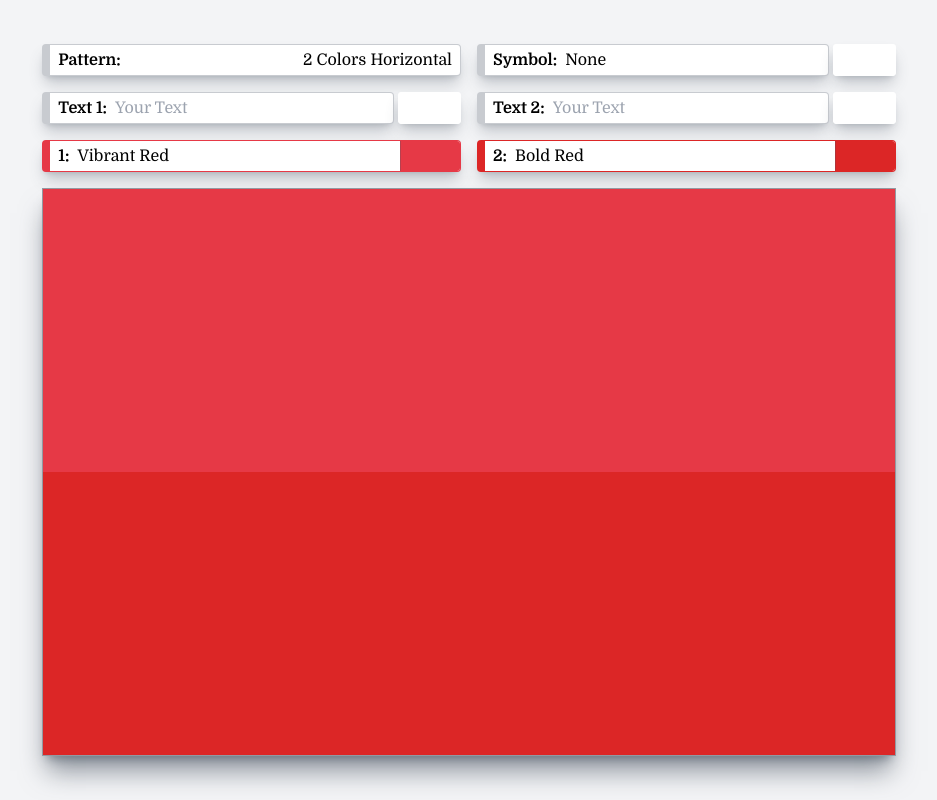
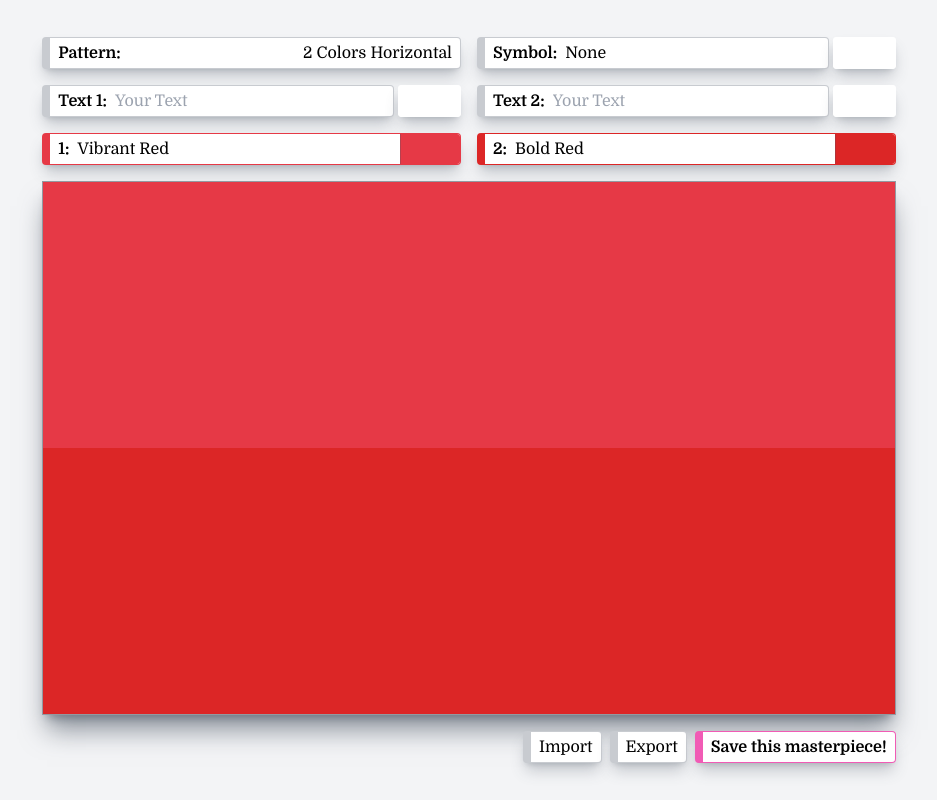
Before and after one commit to padaw/flagmaker, a Svelte app: page / in a window 1280 px wide. Shown: the whole page, without its empty margins (171-1108 px from the left). Built offline with nearby package versions, Linux system fonts and the light colour scheme; some icons are missing.

Commit message:
adds export/import feature, fixes more stuff

```diff
--- a/package.json
+++ b/package.json
@@ -23,5 +23,8 @@
         "typescript": "~5.7.2",
         "vite": "^6.2.0",
         "vite-plugin-singlefile": "^2.1.0"
+    },
+    "dependencies": {
+        "html2canvas": "^1.4.1"
     }
 }
--- a/src/App.svelte
+++ b/src/App.svelte
@@ -7,7 +7,14 @@
     import Flag from "./components/Flag.svelte";
     import FieldInput from "./components/FieldInput.svelte";
     import { colors, symbols, patterns } from "./definitions";
-    import { current, setModal, toggleFullScreen } from "./core.svelte";
+    import {
+        current,
+        exportDesignConfig,
+        exportDesignImage,
+        importDesignConfig,
+        setModal,
+        toggleFullScreen,
+    } from "./core.svelte";
     import ColorsModal from "./components/ColorsModal.svelte";
 
     let activeColorSlot = $state(-1);
@@ -43,7 +50,15 @@
     });
 </script>
 
-<div class="flex flex-col gap-4 w-full lg:w-5/6 xl:w-2/3 2xl:w-5/12 max-h-full">
+<div
+    id="splash"
+    class="fixed top-0 left-0 w-dvw h-dvh bg-gray-100 z-50 hidden"
+></div>
+
+<div
+    class="flex flex-col gap-4 w-full lg:w-5/6 xl:w-2/3 2xl:w-1/2 max-h-full"
+    class:fullscreen={current.inFullScreen}
+>
     <div class="grid grid-cols-2 gap-4">
         <FieldButton
             title="Pattern"
@@ -67,8 +82,8 @@
             <FieldButton
                 title="Symbol color"
                 style={`border: 0; width: max-content;`}
-                active={current.activeModal === "symbol-palette"}
-                onclick={() => setModal("symbol-palette")}
+                active={current.activeModal === "symbol-colors"}
+                onclick={() => setModal("symbol-colors")}
             >
                 <div
                     class="h-full aspect-[2/1] -ml-2"
@@ -83,15 +98,17 @@
                 <FieldInput
                     label={`Text ${i + 1}`}
                     handler={(val) => (current.texts[i] = val)}
+                    initialValue={current.initialTexts[i]}
                 />
+
                 <FieldButton
                     title={`Text ${i + 1} color`}
                     style={`border: 0; width: max-content;`}
-                    active={current.activeModal === "text-palette" &&
+                    active={current.activeModal === "text-colors" &&
                         activeTextSlot === i}
                     onclick={() => {
                         activeTextSlot = i;
-                        setModal("text-palette");
+                        setModal("text-colors");
                     }}
                 >
                     <div
@@ -107,11 +124,11 @@
             <FieldButton
                 style={`border-color: ${colors[cIdx].hex}`}
                 title={`Color ${i + 1}`}
-                active={current.activeModal === "palette" &&
+                active={current.activeModal === "colors" &&
                     activeColorSlot === i}
                 onclick={() => {
                     activeColorSlot = i;
-                    setModal("palette");
+                    setModal("colors");
                 }}
             >
                 <div class="grow flex gap-2">
@@ -126,12 +143,21 @@
         {/each}
     </div>
     <main
-        class="bg-white aspect-[3/2] w-full border border-gray-600/60 shadow-xl shadow-gray-600/60"
+        class="bg-white aspect-[8/5] h-full w-full max-h-dvh border border-gray-600/60 shadow-xl shadow-gray-600/60"
         class:overflow-y-scroll={!!current.activeModal}
-        class:fullscreen={current.inFullScreen}
     >
-        {#if current.activeModal !== undefined}
-            {#if current.activeModal === "palette"}
+        {#if current.activeModal === undefined}
+            <button class="w-full h-full" onclick={toggleFullScreen}>
+                <Flag
+                    pattern={patterns[current.patternIdx]}
+                    colorsIdx={current.colorsIdx}
+                    symbolIdx={current.symbolIdx}
+                    symbolColorIdx={current.symbolColorIdx}
+                    texts={current.texts}
+                    textColorsIdx={current.textColorsIdx}
+                />
+            </button>
+        {:else if current.activeModal === "colors"}
             <ColorsModal
                 title={`Pick color ${activeColorSlot + 1}`}
                 choiceHandler={choiceHandler(
@@ -146,7 +172,7 @@
                 )}
                 activeIdx={current.symbolIdx}
             />
-            {:else if current.activeModal === "symbol-palette"}
+        {:else if current.activeModal === "symbol-colors"}
             <ColorsModal
                 title="Pick symbol color"
                 choiceHandler={choiceHandler(
@@ -154,7 +180,7 @@
                 )}
                 activeIdx={current.symbolColorIdx}
             />
-            {:else if current.activeModal === "text-palette"}
+        {:else if current.activeModal === "text-colors"}
             <ColorsModal
                 title={`Pick text ${activeTextSlot + 1} color`}
                 choiceHandler={choiceHandler(
@@ -175,23 +201,35 @@
                 textColorsIdx={current.textColorsIdx}
             />
         {/if}
-        {:else}
-            <button class="w-full h-full" onclick={toggleFullScreen}>
-                <Flag
-                    pattern={patterns[current.patternIdx]}
-                    colorsIdx={current.colorsIdx}
-                    symbolIdx={current.symbolIdx}
-                    symbolColorIdx={current.symbolColorIdx}
-                    texts={current.texts}
-                    textColorsIdx={current.textColorsIdx}
-                />
-            </button>
-        {/if}
     </main>
+    <div class="flex justify-end gap-2">
+        <FieldButton
+            title="Import a design config"
+            style="width: max-content"
+            onclick={importDesignConfig}>Import</FieldButton
+        >
+        <FieldButton
+            title="Export current design config"
+            style="width: max-content"
+            onclick={exportDesignConfig}>Export</FieldButton
+        >
+        <FieldButton
+            title="Download the image of current design"
+            style="width: max-content; border-color: #F15BB5"
+            onclick={exportDesignImage}
+            ><b>Save this masterpiece!</b></FieldButton
+        >
+    </div>
 </div>
 
 <style>
-    main.fullscreen {
+    .fullscreen {
         @apply fixed top-0 left-0 w-dvw max-h-dvh border-0;
     }
+    .fullscreen div {
+        display: none;
+    }
+    .fullscreen main {
+        @apply border-0;
+    }
 </style>
--- a/src/components/FieldInput.svelte
+++ b/src/components/FieldInput.svelte
@@ -1,10 +1,19 @@
 <script lang="ts">
-    let { label, handler } = $props<{
+    let { label, handler, initialValue } = $props<{
         label: string;
         handler: (val: string) => any;
+        initialValue?: string;
     }>();
 
-    let text = $state("");
+    let init = initialValue ?? "";
+    let text = $state(init);
+
+    $effect(() => {
+        if (initialValue !== init) {
+            text = initialValue;
+            init = initialValue;
+        }
+    });
 
     // idk?
     $effect(() => {
--- a/src/components/Flag.svelte
+++ b/src/components/Flag.svelte
@@ -46,7 +46,7 @@
     class:flex-col={pattern.props.includes("horizontal")}
     bind:this={el}
 >
-    <div class="absolute flex flex-col items-center w-full h-full">
+    <div class="absolute flex flex-col items-center w-full h-full overflow-hidden">
         <div class="h-full flex items-center">
             <h1
                 class="font-bold"
@@ -81,6 +81,6 @@
 <style>
     h1,
     h2 {
-        text-shadow: 0px 1px 1px rgba(0, 0, 0, 0.5);
+        text-shadow: 0px 1px 1px #000;
     }
 </style>
--- a/src/components/SymbolsModal.svelte
+++ b/src/components/SymbolsModal.svelte
@@ -17,8 +17,7 @@
 <Modal {header}>
     <div
         class="grid grid-flow-row w-full grow"
-        class:grid-cols-8={!current.inFullScreen}
-        class:grid-cols-12={current.inFullScreen}
+        class:fullscreen={current.inFullScreen}
     >
         {#each symbols as { code, name }, idx}
             <button
@@ -41,4 +40,11 @@
     button.active {
         @apply border-black;
     }
+    div.fullscreen {
+        @apply grid-cols-12;
+        font-size: 1.5em;
+    }
+    div:not(.fullscreen) {
+        @apply grid-cols-8;
+    }
 </style>
--- a/src/core.svelte.ts
+++ b/src/core.svelte.ts
@@ -1,14 +1,17 @@
+import html2canvas from "html2canvas";
 import { colors, patterns } from "./definitions";
-import { resizedArray } from "./utils";
+import { download, makeId, resizedArray, upload } from "./utils";
 
 const whiteIdx = colors.findIndex((p) => p.name === "White");
 
 export let current: FlagState = $state({
+    id: makeId(),
     patternIdx: 0,
     colorsIdx: resizedArray([], patterns[0].colorCount),
     symbolIdx: 0,
     symbolColorIdx: whiteIdx,
     texts: ["", ""],
+    initialTexts: ["", ""],
     textColorsIdx: [whiteIdx, whiteIdx],
 });
 
@@ -20,20 +23,76 @@ export function toggleFullScreen() {
     current.inFullScreen = !current.inFullScreen;
 }
 
+export async function importDesignConfig() {
+    const file = await upload("application/json");
+    if (!file) {
+        return;
+    }
+    const str = await file.text();
+    const obj = JSON.parse(str);
+    for (const key in current) {
+        if (key in obj) {
+            // @ts-ignore
+            current[key] = obj[key];
+        }
+    }
+    current.initialTexts = obj.texts;
+}
+
+export function exportDesignConfig() {
+    const { initialTexts, activeModal, inFullScreen, ...obj } = current;
+    const str = JSON.stringify(obj);
+    const file = new File([str], `flagmaker-${current.id}.json`, {
+        type: "application/json",
+    });
+    download(file);
+}
+
+export function exportDesignImage() {
+    async function downloadImg() {
+        const canvas = await html2canvas(document.querySelector("main")!);
+        document.body.appendChild(canvas);
+        canvas.toBlob((blob) => {
+            if (!blob) {
+                return;
+            }
+            const file = new File([blob], `flagmaker-${current.id}.png`);
+            download(file);
+        });
+        document.body.removeChild(canvas);
+    }
+
+    if (!current.inFullScreen) {
+        const splash = document.getElementById("splash")!;
+        splash.style.display = "block";
+        toggleFullScreen();
+        setTimeout(() => {
+            downloadImg();
+            toggleFullScreen();
+            splash.style.display = "none";
+        }, 300);
+    } else {
+        downloadImg();
+    }
+}
+
 export type FlagState = {
+    id: number;
     patternIdx: number;
     colorsIdx: number[];
     symbolIdx: number;
     symbolColorIdx: number;
     texts: string[];
+    /** cheat to update text fields after importing a design :/ */
+    initialTexts: string[];
     textColorsIdx: number[];
     activeModal?: Modal;
     inFullScreen?: boolean;
 };
 
 export type Modal =
-    | "palette"
+    | "colors"
     | "symbols"
-    | "symbol-palette"
+    | "symbol-colors"
     | "patterns"
-    | "text-palette";
+    | "text-colors";
--- a/src/utils.ts
+++ b/src/utils.ts
@@ -1,3 +1,7 @@
+export function makeId(): number {
+    return Math.round(Math.random() * 10_000_000_000);
+}
+
 export function resizedArray(arr: number[], n: number): number[] {
     if (n < arr.length) {
         return arr.slice(0, n);
@@ -11,3 +15,31 @@ export function resizedArray(arr: number[], n: number): number[] {
     }
     return arr;
 }
+
+// https://javascript.plainenglish.io/javascript-create-file-c36f8bccb3be
+export function download(file: File) {
+    const link = document.createElement("a");
+    const url = URL.createObjectURL(file);
+
+    link.href = url;
+    link.download = file.name;
+    document.body.appendChild(link);
+    link.click();
+
+    document.body.removeChild(link);
+    window.URL.revokeObjectURL(url);
+}
+
+export function upload(accept: string): Promise<File | undefined> {
+    const input = document.createElement("input");
+    input.type = "file";
+    input.accept = accept;
+
+    input.click();
+
+    return new Promise((resolve) => {
+        input.addEventListener("change", (e: any) => {
+            resolve(e.target.files[0]);
+        });
+    });
+}
```
Also changed, not shown: 1 other file (tests, documents, lock files or other folders). Lines whose indentation alone changed are shown as unchanged.
